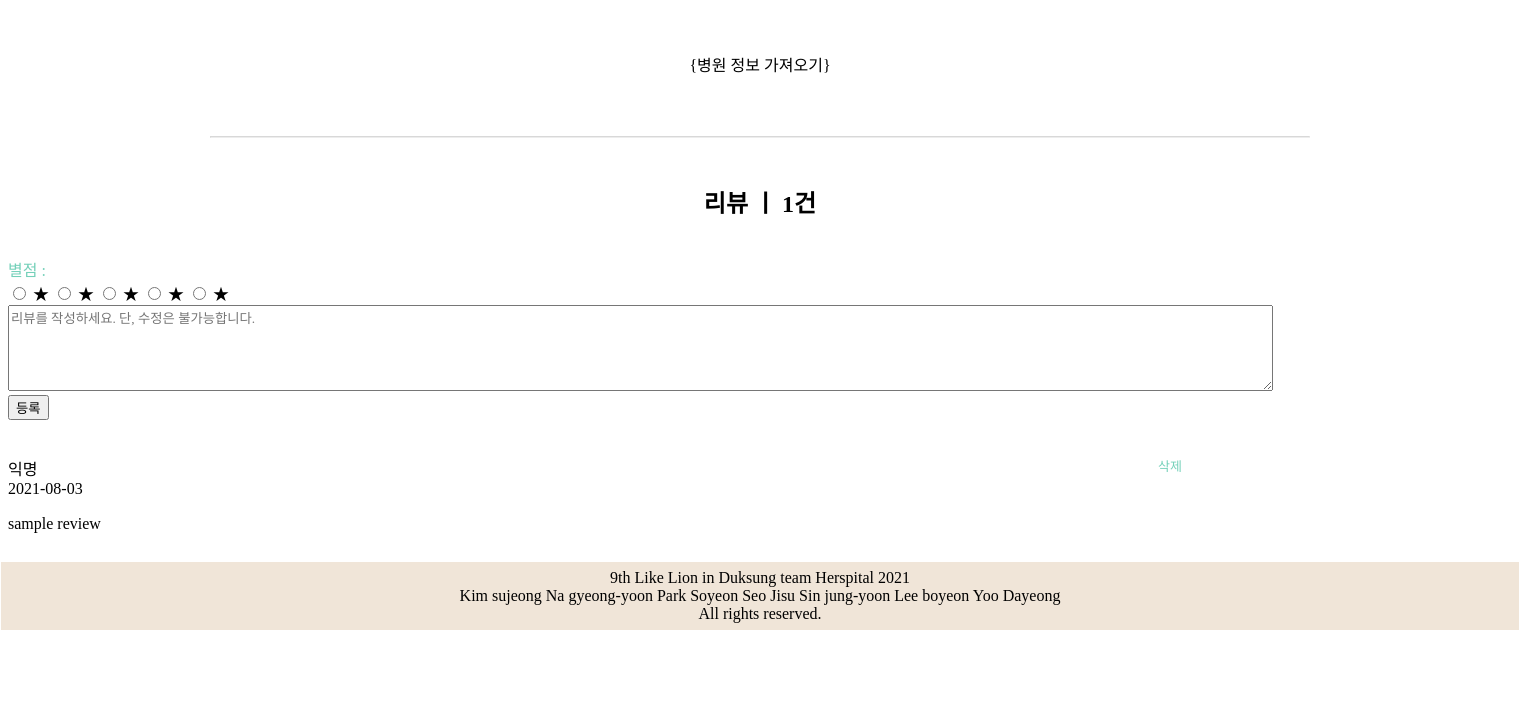
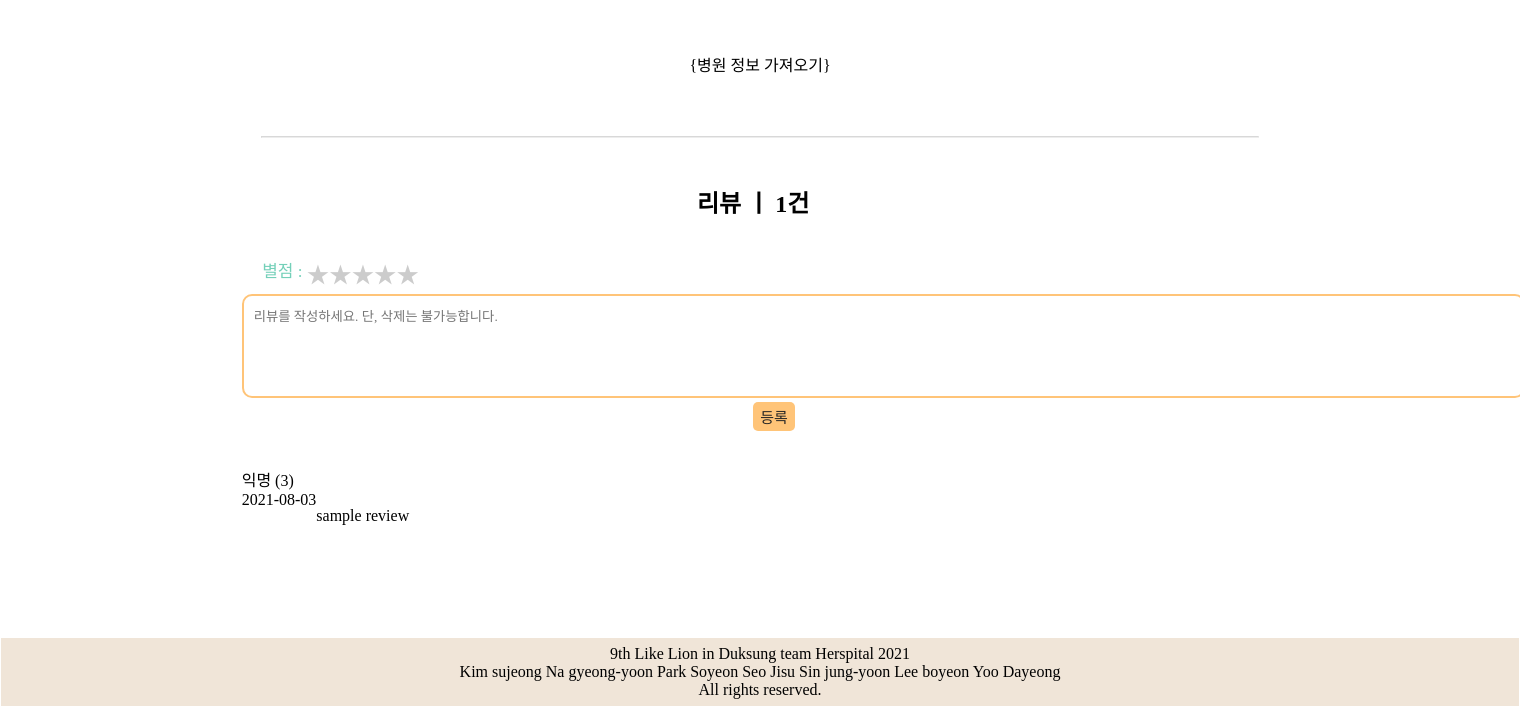
Before and after one commit to soyeonvv/ds-likelion-HERspital, a Django app: page /core/mainpage/ in a window 1520 px wide. Shown: the part 682-1389 px from the top of the page. Before the commit the page ends 1312 px from the top, so only its background shows below. Run offline with Django 3.2, Linux system fonts and the light colour scheme; some libraries are stand-ins or nearby versions; some web fonts are replaced.

Commit message:
mainpage 수정

```diff
--- a/static/css/mainpage.css
+++ b/static/css/mainpage.css
@@ -1,7 +1,4 @@
-body {
-    padding-top: 70px;
-    margin: 30px 0px 60px 0px;
-}
+
 a {
     text-decoration: none;
 }
@@ -9,6 +6,7 @@ a {
 #content{
     padding-left: 70px;
     padding-right: 70px;
+    margin-bottom: 8%;
 }
 #review{
     margin-left: 12%;
--- a/templates/core/mainpage.html
+++ b/templates/core/mainpage.html
@@ -4,11 +4,11 @@
     <meta charset="UTF-8">
     <meta http-equiv="X-UA-Compatible" content="IE=edge">
     <meta name="viewport" content="width=device-width, initial-scale=1.0">
-    <link href="first.css" rel="stylesheet">
+    {% load static %}
+    {% block css %}
+    <link rel="stylesheet" href="{% static 'css/mainpage.css' %}" />
+    {% endblock %}
     <title>HERspital</title>
-    <script type="text/javascript" src="//dapi.kakao.com/v2/maps/sdk.js?appkey=944c613fcf3d3b09b562ee8c5a116fd2"></script>
-    <script type="text/javascript" src="//dapi.kakao.com/v2/maps/sdk.js?appkey=944c613fcf3d3b09b562ee8c5a116fd2&libraries=LIBRARY"></script>
-    <script type="text/javascript" src="//dapi.kakao.com/v2/maps/sdk.js?appkey=944c613fcf3d3b09b562ee8c5a116fd2&libraries=services"></script>
     <script type="text/javascript" src="//dapi.kakao.com/v2/maps/sdk.js?appkey=944c613fcf3d3b09b562ee8c5a116fd2&libraries=services,clusterer,drawing"></script>
 </head>
 <body>
@@ -17,79 +17,71 @@
     {% endblock%}
 
     <div id="home">
-
         <!-- 지도 -->
         <div id="map" style="width:65%;height:600px; display: block; margin: auto; border: 2px solid #FFC478; border-radius: 10px;"></div>
 	    <script>
-        		var container = document.getElementById('map');
-		var options = {
-			center: new kakao.maps.LatLng(33.450701, 126.570667),
-			level: 3
-		};
+        // 마커를 클릭하면 장소명을 표출할 인포윈도우 입니다
+        var infowindow = new kakao.maps.InfoWindow({zIndex:1});
 
-		var map = new kakao.maps.Map(container, options);
+        var mapContainer = document.getElementById('map'), // 지도를 표시할 div
+            mapOption = {
+                center: new kakao.maps.LatLng(37.566826, 126.9786567), // 지도의 중심좌표
+                level: 3 // 지도의 확대 레벨
+        };
 
-        if (navigator.geolocation) {
+        // 지도를 생성합니다
+        var map = new kakao.maps.Map(mapContainer, mapOption);
 
-        // GeoLocation을 이용해서 접속 위치를 얻어옵니다
-        navigator.geolocation.getCurrentPosition(function(position) {
+        // 장소 검색 객체를 생성합니다
+        var ps = new kakao.maps.services.Places();
 
-        var lat = position.coords.latitude, // 위도
-            lon = position.coords.longitude; // 경도
+        // 키워드로 장소를 검색합니다
+        ps.keywordSearch('산부인과', placesSearchCB);
 
-        var locPosition = new kakao.maps.LatLng(lat, lon), // 마커가 표시될 위치를 geolocation으로 얻어온 좌표로 생성합니다
-            message = '<div style="padding:5px;">내 위치!</div>'; // 인포윈도우에 표시될 내용입니다
+        // 키워드 검색 완료 시 호출되는 콜백함수 입니다
+        function placesSearchCB (data, status, pagination) {
+            if (status === kakao.maps.services.Status.OK) {
 
-        // 마커와 인포윈도우를 표시합니다
-        displayMarker(locPosition, message);
+            // 검색된 장소 위치를 기준으로 지도 범위를 재설정하기위해
+            // LatLngBounds 객체에 좌표를 추가합니다
+            var bounds = new kakao.maps.LatLngBounds();
 
+            for (var i=0; i<data.length; i++) {
+                displayMarker(data[i]);
+                bounds.extend(new kakao.maps.LatLng(data[i].y, data[i].x));
+            }
+
+            // 검색된 장소 위치를 기준으로 지도 범위를 재설정합니다
+            map.setBounds(bounds);
+                }
+        }
+        // 지도에 마커를 표시하는 함수입니다
+        function displayMarker(place) {
+
+        // 마커를 생성하고 지도에 표시합니다
+        var marker = new kakao.maps.Marker({
+            map: map,
+            position: new kakao.maps.LatLng(place.y, place.x)
         });
 
-        } else { // HTML5의 GeoLocation을 사용할 수 없을때 마커 표시 위치와 인포윈도우 내용을 설정합니다
-
-        var locPosition = new kakao.maps.LatLng(33.450701, 126.570667),
-            message = 'geolocation을 사용할수 없어요..'
-
-        displayMarker(locPosition, message);
+        // 마커에 클릭이벤트를 등록합니다
+        kakao.maps.event.addListener(marker, 'click', function() {
+            // 마커를 클릭하면 장소명이 인포윈도우에 표출됩니다
+            infowindow.setContent('<div style="padding:5px;font-size:12px;">' + place.place_name + '</div>');
+            infowindow.open(map, marker);
+            });
         }
-
-        // 지도에 마커와 인포윈도우를 표시하는 함수입니다
-        function displayMarker(locPosition, message) {
-
-        // 마커를 생성합니다
-        var marker = new kakao.maps.Marker({
-            map: map,
-            position: locPosition
-        });
-
-        var iwContent = message, // 인포윈도우에 표시할 내용
-            iwRemoveable = true;
-
-        // 인포윈도우를 생성합니다
-        var infowindow = new kakao.maps.InfoWindow({
-            content : iwContent,
-            removable : iwRemoveable
-        });
-
-        // 인포윈도우를 마커위에 표시합니다
-        infowindow.open(map, marker);
-
-        // 지도 중심좌표를 접속위치로 변경합니다
-        map.setCenter(locPosition);
-        }
-
 	    </script>
-
+        <!-- 정보 및 리뷰 -->
         <div id="content">
             <div id="info">
                 <br><br><p style="text-align: center;" >{병원 정보 가져오기}</p><br><br>
                 <hr style="border-color: rgba(190, 190, 190, 0.26); width: 73%;"><br>
             </div>
-
             <div id="review">
                 <h2 style="text-align: center;">리뷰 ㅣ <span id="review-count">1</span>건</h2><br>
                 <a class="review_star">별점 : </a>
-                <div class="star-rating space-x-4 mx-auto">
+                <div class="star-rating space-x-4 mx-auto" id="star-rating">
                     <input type="radio" id="5-stars" name="rating" value="5" v-model="ratings"/>
                     <label for="5-stars" class="star pr-4">★</label>
                     <input type="radio" id="4-stars" name="rating" value="4" v-model="ratings"/>
@@ -101,45 +93,59 @@
                     <input type="radio" id="1-star" name="rating" value="1" v-model="ratings"/>
                     <label for="1-star" class="star">★</label>
                 </div>
-
                 <div class="review-row">
-                    <textarea id="new-review" name="new_review" rows="5" cols="170" placeholder="리뷰를 작성하세요. 단, 수정은 불가능합니다."></textarea><br>
+                    <textarea id="new-review" name="new_review" rows="5" cols="170" placeholder="리뷰를 작성하세요. 단, 삭제는 불가능합니다."></textarea><br>
                     <button type="submit" onclick="submitReview()" class="review_btn">등록</button><br>
                 </div>
                 <br><br>
                 <div class="review-box">
                     <div class="review-row">
-                        <div class="review-date" style="float: left;">익명<br>2021-08-03</div>
-                        <div class="review-remove" style="font-size: 13px; margin-left: 1150px;"><a href="#">삭제</a></div>
-                        <div class="review-content" style="padding-top: 40px;" >sample review<br><br></div><br>
+                        <div class="review-date" style="float: left;">익명 (3)<br>2021-08-03</div>
+                        <div class="review-content" style="padding-top: 40px; margin-bottom: 40px;" >sample review<br></div>
                     </div>
                 </div>
             </div>
         </div>
     </div>
 
-<script type="text/javascript">
-
-    // 별점 구현
-    function ratingToPercent() {
-        const score = +this.restaurant.averageScore * 20;
-        return score + 1.5;
-    }
+    <script type="text/javascript">
 
     //리뷰 작성
     function warnEmpty(){
         alert("내용을 입력해주세요.");
     }
+
+    function starReview(){
+        let starData
+        if(document.getElementById("1-star").checked){
+            starData = "(1)";
+        }else if(document.getElementById("2-stars").checked){
+            starData = "(2)";
+        }else if(document.getElementById("3-stars").checked){
+            starData = "(3)";
+        }else if(document.getElementById("4-stars").checked){
+            starData = "(4)";
+        }else{
+            starData = "(5)";
+        }
+        return starData;
+    }
+
     function dateToString(date){
         const dateString = date.toISOString();
         const dateToString = dateString.substring(0,10);
         return dateToString;
     }
+
     function submitReview(){
         const newreviewEL = document.getElementById("new-review");
         const newreview = newreviewEL.value.trim();
 
         if(newreview){
+            const starEL = document.createElement('div');
+            const starString = starReview(document.getElementById);
+            starEL.innerText = starString;
+
             const dateEL = document.createElement('div');
             dateEL.classList.add('review-date');
             const dateString = dateToString(new Date());
@@ -150,22 +156,18 @@
             contentEL.innerText = newreview;
 
             const br = document.createElement('div');
-            br.innerHTML = "<br><hr><br><br>"
+            br.innerHTML = "<hr><br><br>"
 
             const name = document.createElement('div');
             name.innerHTML = "익명 &emsp;"
-
-            const br2 = document.createElement('div');
-            br2.innerHTML = "<br><br>"
 
             const reviewEL = document.createElement('div');
             reviewEL.classList.add('review-row');
             reviewEL.appendChild(br);
             reviewEL.appendChild(name);
+            reviewEL.appendChild(starEL);
             reviewEL.appendChild(dateEL);
-            reviewEL.appendChild(br2);
             reviewEL.appendChild(contentEL);
-            reviewEL.appendChild(br2);
 
             document.getElementById('review').appendChild(reviewEL);
             newreviewEL.value = "";
```
Also changed, not shown: static/img/curmarker.png (deleted).
